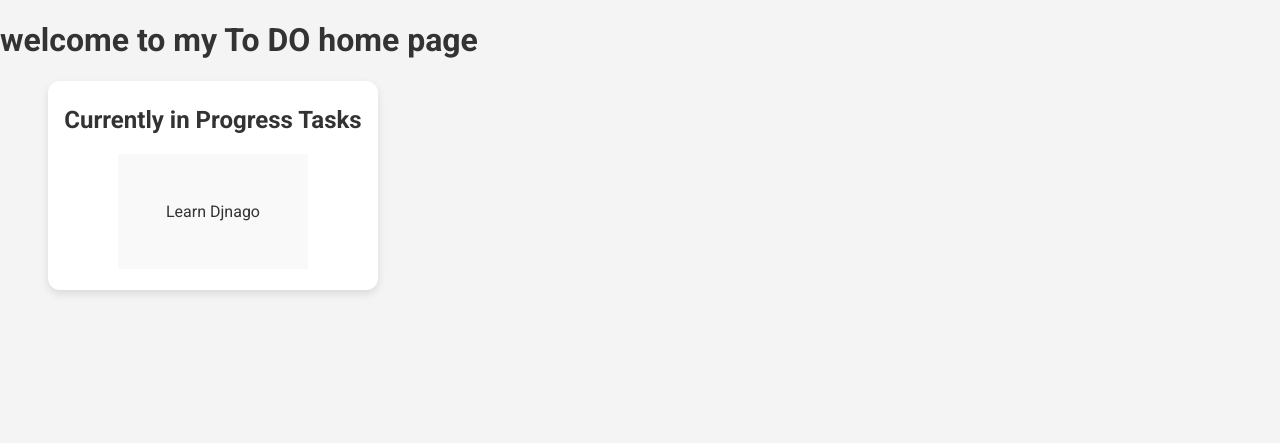
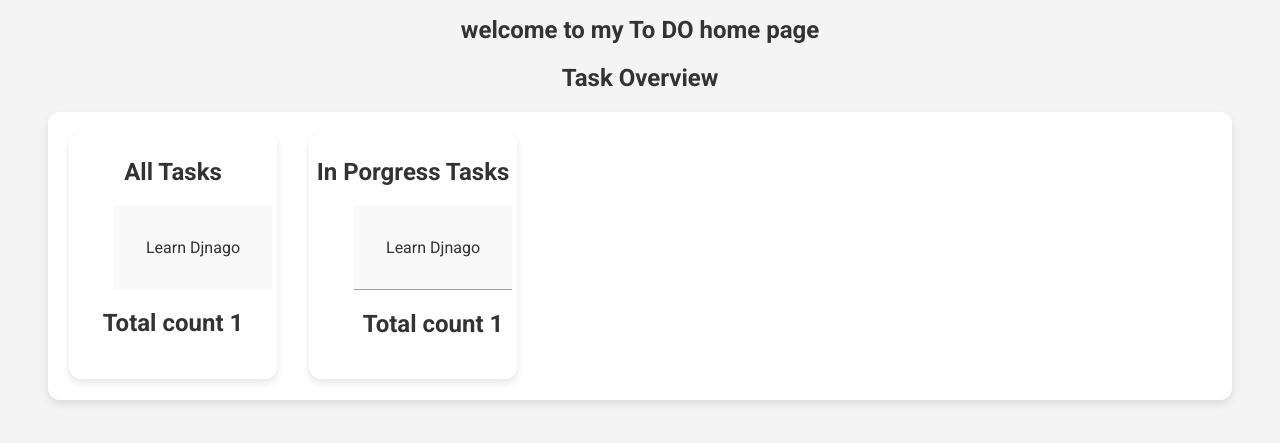
Before and after one commit to anwarsayyad/My_apps, a Django app: page /todo/ in a window 1280 px wide. Shown: the part 52-495 px from the top of the page. Run offline with Django 5.2, Linux system fonts and the light colour scheme; a user stored in the database is signed in; data comes from the database, SQL or seed files in the repository; both versions use the stored data as it was after the commit.

Commit message:
configured overciew home page

```diff
--- a/My_apps/to_do_list/models.py
+++ b/My_apps/to_do_list/models.py
@@ -3,7 +3,7 @@ from django.conf import settings
 
 # Create your models here.
 
-status = models.TextChoices("Status", "WorkingOn Completed Canceled")
+status = models.TextChoices("Status", "Planned Working_On Completed Canceled")
 
 
 class Task(models.Model):
--- a/My_apps/to_do_list/static/to_do_list/home.css
+++ b/My_apps/to_do_list/static/to_do_list/home.css
@@ -1,20 +1,32 @@
+.maincard {
+    background-color:white;
+    border-radius: 12px;
+    padding: 5px;
+    box-shadow: 0 4px 8px rgba(17, 1, 1, 0.1);
+    margin: 1rem 3rem;
+    display: flex;
+    flex-direction: row;
+    flex-wrap: wrap;
+}
+
+#Overview {
+    text-align: center;
+    font-size: 24px;
+    margin-bottom: 20px;
+}
 .section-card {
     background-color:white;
     border-radius: 12px;
     padding: 5px;
+    max-width: fit-content;
     box-shadow: 0 4px 8px rgba(0, 0, 0, 0.1);
-    margin: 1rem 3rem;
-    max-width: 25rem;
-    width: 25%;
-    height: auto;
+    margin: 1rem;
 }
 
 .section-card ul {
     align-items: center;
-    max-width: 25rem;
-    width: 100%;
     display: flex;
-    padding-left: 0;
+    padding-left: 0 auto;
     flex-direction: column;
     flex-wrap: wrap;
 
@@ -30,14 +42,13 @@
 .section-card li {
     list-style: none;
     padding: 0;
-    width: fit-content;
 }
 
 .section-card li {
     margin: 0 ;
     text-align: center;
     border-bottom: 1px solid #a39e9e;
-    padding: 3rem;
+    padding: 2rem;
     font-size: 1rem;
 
 }
@@ -53,3 +64,13 @@
 .task-item:last-child{
     border-bottom: none;
 }
+
+.section-card:hover {
+    background-color: #fff;
+}
+
+/* .total {
+    position: absolute;
+    bottom: 0;
+    font-size: 14px;
+} */
--- a/My_apps/to_do_list/templates/to_do_list/home.html
+++ b/My_apps/to_do_list/templates/to_do_list/home.html
@@ -1,29 +1,84 @@
-{% extends "base.html" %}
-{% load static %}
+{% extends 'base.html' %} {% load static %} {% block title %}
+  To Do Home
+{% endblock %} {% block css_files %}
+  <link rel="stylesheet" href="{% static 'to_do_list/home.css' %}" />
+{% endblock %}h{% block content %}
+  <header>
+    {% include 'to_do_list/includes/nav_bar.html' %}
+  </header>
+  <h1 id="Overview">welcome to my To DO home page</h1>
+  <h2 id="Overview">Task Overview</h2>
+  <section class="maincard">
+    {% if total_task_count > 0 %}
+      <section class="section-card">
+        <h2>All Tasks</h2>
+        <ul>
+          {% for task in tasks %}
+            <li class="task-item">{{ task.task_name }}</li>
+          {% endfor %}
+        </ul>
+        <div>
+          <h2 class="total">Total count {{ total_task_count }}</h2>
+        </div>
+      </section>
+    {% else %}
+    <p>There is no task created</p>
+    {% endif %}
 
-{% block title %}
-To Do Home
-{% endblock title %}
-{% block css_files %}
-<link rel="stylesheet" href="{% static "to_do_list/home.css" %}">
-{% endblock css_files %}
+    {% if working_c > 0 %}
+      <section class="section-card">
+        <h2>In Porgress Tasks</h2>
+        <ul>
+          {% for work in working %}
+            <li class="task-item">{{ work.task_name }}</li>
+          {% endfor %}
+          <div>
+            <h2>Total count {{ working_c }}</h2>
+          </div>
+        </ul>
+      </section>
+    {% endif %}
 
+    {% if planned_c > 0 %}
+      <section class="section-card">
+        <h2>Planned Tasks</h2>
+        <ul>
+          {% for plan in planned %}
+            <li class="task-item">{{ plan.task_name }}</li>
+          {% endfor %}
+        </ul>
+        <div>
+          <h2 class="total">Total count {{ planned_c }}</h2>
+        </div>
+      </section>
+    {% endif %}
 
+    {% if completed_c > 0 %}
+      <section class="section-card">
+        <h2>Completed Tasks</h2>
+        <ul>
+          {% for comp in completed %}
+            <li class="task-item">{{ comp.task_name }}</li>
+          {% endfor %}
+        </ul>
+        <div>
+          <h2 class="total">Total count {{ completed_c }}</h2>
+        </div>
+      </section>
+    {% endif %}
 
-{% block content %}
-<header>
-  {% include "to_do_list/includes/nav_bar.html" %}
-</header>
-<h1> welcome to my To DO home page </h1>
-  <section class = "crete_user">
+    {% if canceled_c > 0 %}
+      <section class="section-card">
+        <h2>Canceled Tasks</h2>
+        <ul>
+          {% for can in canceled %}
+            <li class="task-item">{{ can.task_name }}</li>
+          {% endfor %}
+        </ul>
+        <div>
+          <h2 class="total">Total count {{ canceled_c }}</h2>
+        </div>
+      </section>
+    {% endif %}
   </section>
-
-<section class="section-card">
-  <h2>Currently in Progress Tasks</h2>
-  <ul>
-    {% for task in tasks %}
-    <li class="task-item">{{task.task_name}}</li>
-    {% endfor %}
-  </ul>
-</section>
-{% endblock content %}
+{% endblock %}
--- a/My_apps/to_do_list/templates/to_do_list/tasks_list.html
+++ b/My_apps/to_do_list/templates/to_do_list/tasks_list.html
@@ -13,7 +13,7 @@
     <h1>Tasks</h1>
        <ul>
         {% for task in tasks  %}
-            <li>{{task.task_name}}      {{task.due_date}}       {{task.created_on}}      {{task.created_by}} </li>
+            <li>{{task.task_name}}      {{task.due_date}}       {{task.created_on}}      {{task.created_by}}   {{task.task_status}}</li>
         {% endfor %}
         <ul>
 </section>
--- a/My_apps/to_do_list/views.py
+++ b/My_apps/to_do_list/views.py
@@ -12,11 +12,31 @@ from .models import Task
 def home(request):
     active_link = 'home'
     tasks = Task.objects.filter(created_by = request.user)
+    count = tasks.count()
+    working = tasks.filter(task_status= 'WorkingOn') | tasks.filter(task_status = 'Working_On')
+    working_c = working.count()
+    planned = tasks.filter(task_status='Planned')
+    planned_c = planned.count()
+    completed = tasks.filter(task_status = 'Completed')
+    completed_c = completed.count()
+    canceled = tasks.filter(task_status = 'Canceled')
+    canceled_c = canceled.count()
+    print(working_c)
     username = request.user.username
     print(username)
     return render(request, "to_do_list/home.html",{
         'active' :active_link,
-        'tasks':tasks
+        'tasks':tasks,
+        'total_task_count':count,
+        'working':working,
+        'working_c':working_c,
+        'planned':planned,
+        'planned_c':planned_c,
+        'completed':completed,
+        'completed_c':completed_c,
+        'canceled':canceled,
+        'canceled_c':canceled_c,
+
     })
 
 class createTask(LoginRequiredMixin,CreateView):
```
Also changed, not shown: My_apps/db.sqlite3, My_apps/to_do_list/migrations/0005_alter_task_task_status.py (added), My_apps/to_do_list/migrations/0006_alter_task_task_status.py (added).
